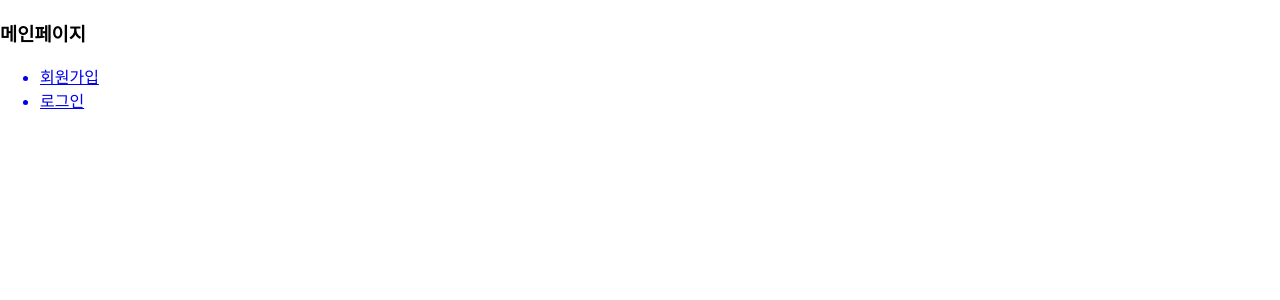
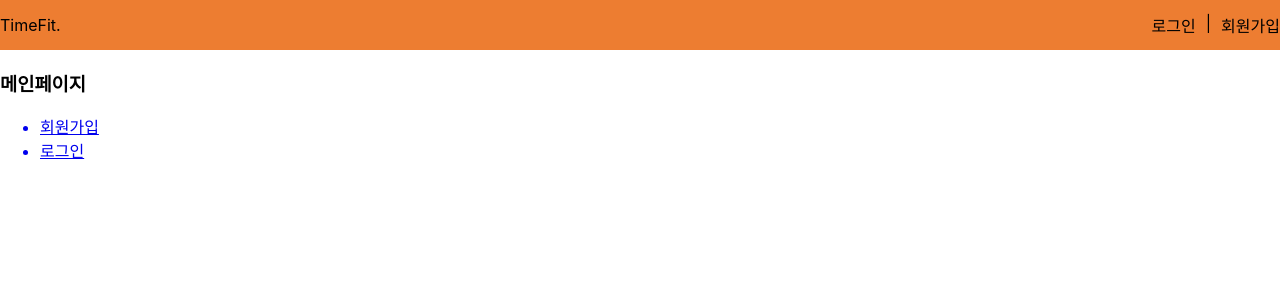
Before and after one commit to sadie100/TimeFit, a React (Create React App) app in the folder app/: page / in a window 1280 px wide. Shown: the top 300 px of the page. Built offline with nearby package versions, Linux system fonts and the light colour scheme.

Commit message:
feat : "레이아웃 헤더 구조 잡음"

```diff
--- a/app/src/pages/App.js
+++ b/app/src/pages/App.js
@@ -1,4 +1,5 @@
 import React, { Component } from "react";
+import styled from "styled-components";
 import { BrowserRouter, Routes, Route } from "react-router-dom";
 import Main from "./Main";
 import Login from "./Login";
@@ -6,15 +7,37 @@ import Join from "./Join";
 
 const App = () => {
   return (
-    <div className="App">
+    <Background>
+      <Header>
+        <div>TimeFit.</div>
+        <div style={{ display: "flex", gap: "10px" }}>
+          <div>로그인</div>
+          <div>|</div>
+          <div>회원가입</div>
+        </div>
+      </Header>
       <Routes>
         <Route path="/" element={<Main />}></Route>
         <Route path="/join" element={<Join />}></Route>
 
         <Route path="/login" element={<Login />}></Route>
       </Routes>
-    </div>
+    </Background>
   );
 };
 
+const Background = styled.div`
+  height: 100%;
+  width: 100vw;
+  background-color: white;
+`;
+const Header = styled.div`
+  height: 50px;
+  width: 100%;
+  background-color: ${(props) => props.theme.main.color};
+  display: flex;
+  align-items: center;
+  justify-content: space-between;
+`;
+
 export default App;
```
